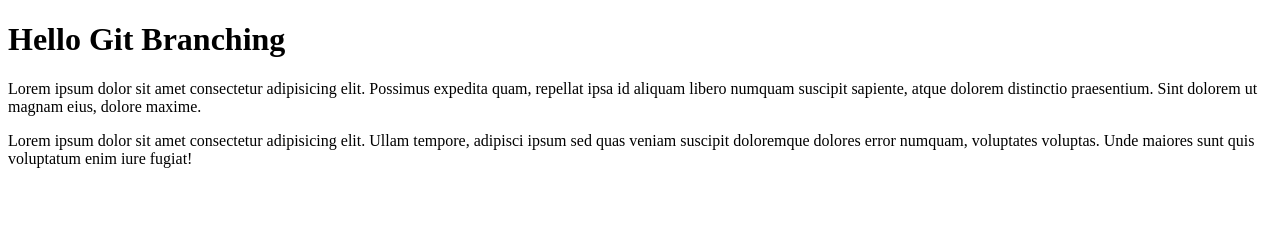
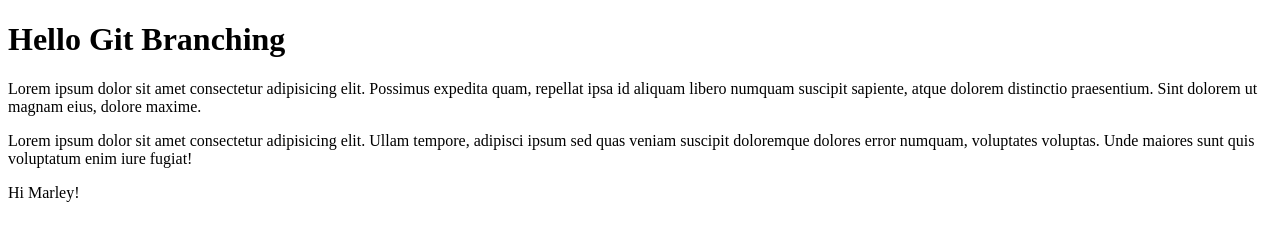
Before and after one commit to Nickduke/git-branching, a plain HTML site: page index.html in a window 1280 px wide. Drawn offline with Linux system fonts and the light colour scheme.

Commit message:
New paragraph markup

```diff
--- a/index.html
+++ b/index.html
@@ -19,5 +19,6 @@
       adipisci ipsum sed quas veniam suscipit doloremque dolores error numquam,
       voluptates voluptas. Unde maiores sunt quis voluptatum enim iure fugiat!
     </p>
+    <p>Hi Marley!</p>
   </body>
 </html>
```
